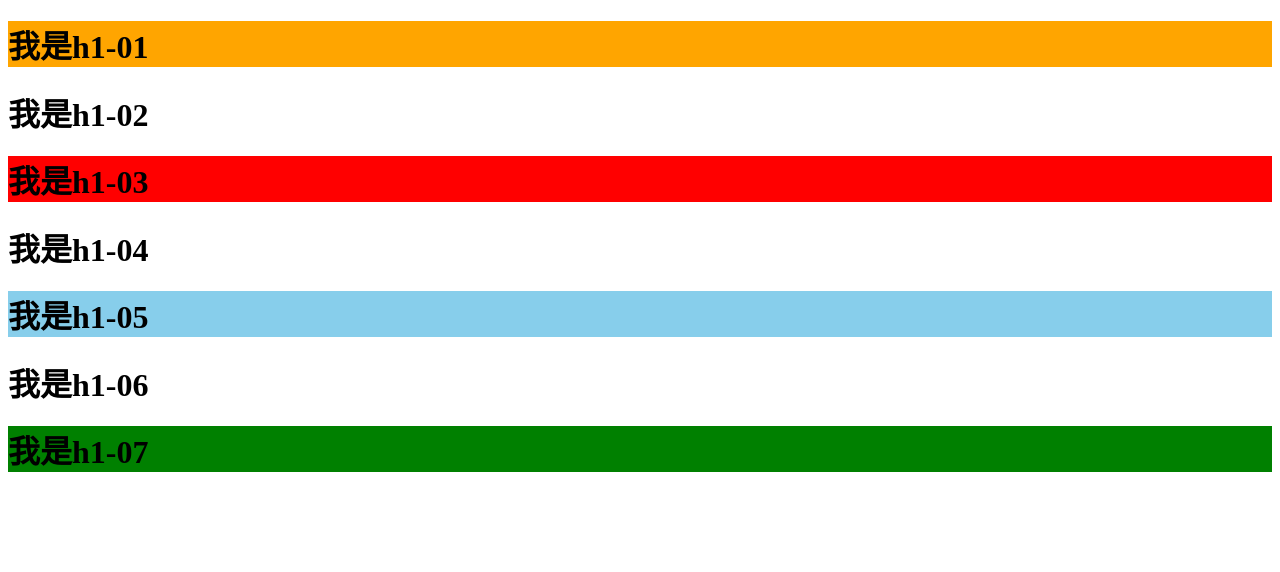
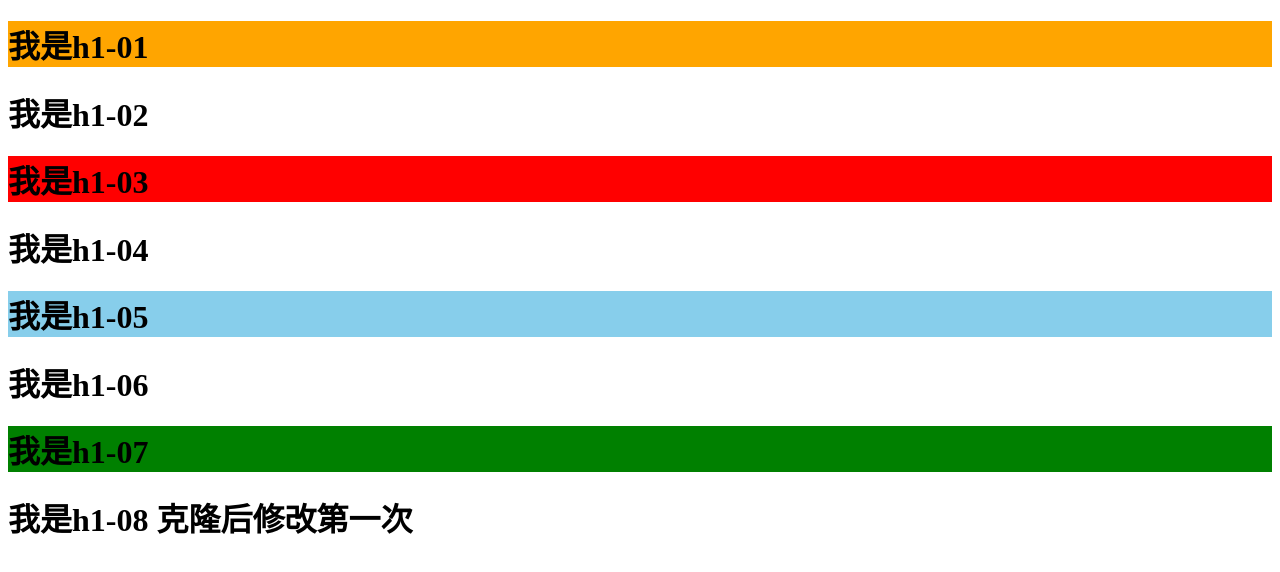
Before and after one commit to zleo01/test_01, a plain HTML site: page index.html in a window 1280 px wide. Drawn offline with Linux system fonts and the light colour scheme.

Commit message:
克隆后第一次添加h1

```diff
--- a/index.html
+++ b/index.html
@@ -17,6 +17,10 @@
     <h1>我是h1-06</h1>
     <h1>我是h1-07</h1>
 
+    <h1>我是h1-08 克隆后修改第一次</h1>
+
+
+
 </body>
 
 </html>
```
